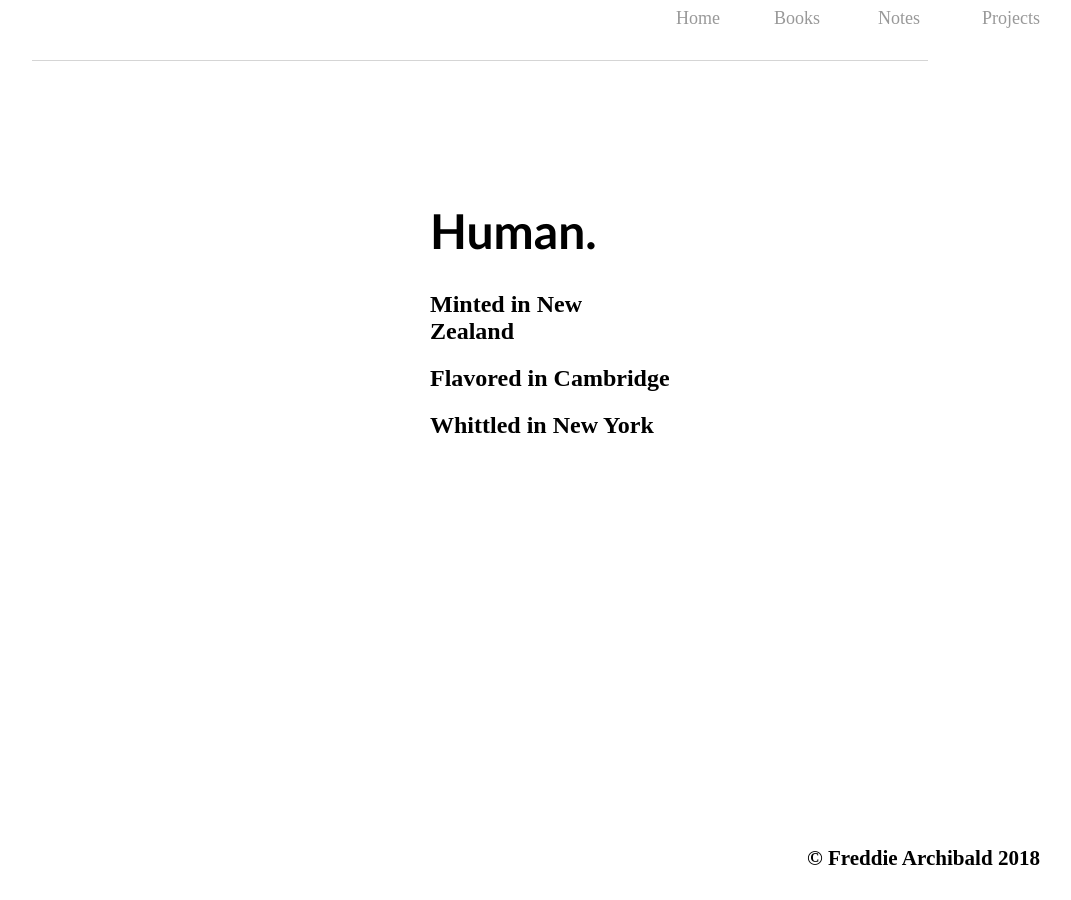
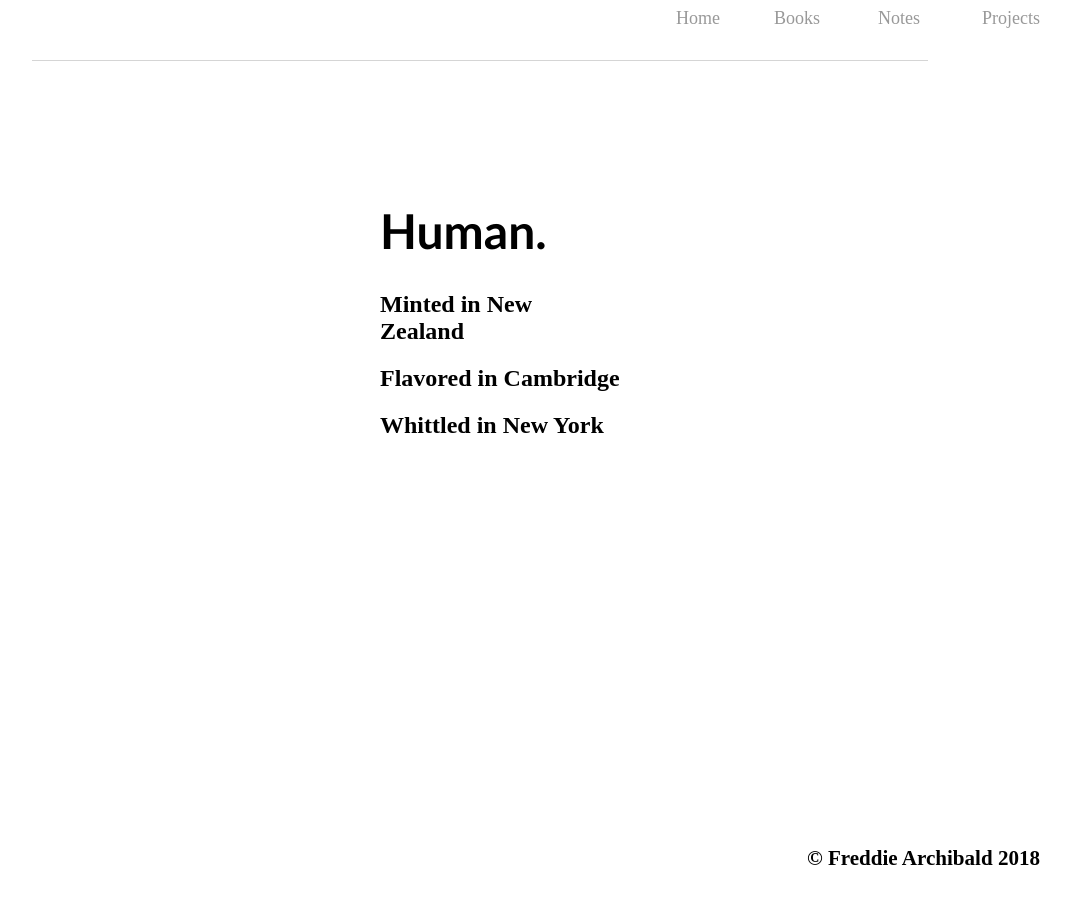
Before and after one commit to scryptive/personal, a Jekyll site: the page built from index.html, in a window 1280 px wide. Shown: the whole page, without its empty margins (160-1231 px from the left). Built offline with Jekyll 4.4.1, drawn with Linux system fonts in a browser that asks for light colours.

Commit message:
Update index.html

```diff
--- a/index.html
+++ b/index.html
@@ -11,7 +11,7 @@ title: planet fred
     left: 50%;
     top: 30%;
     margin-top: -100px;
-    margin-left: -50px;
+    margin-left: -100px;
 }
 
 </style>
```
